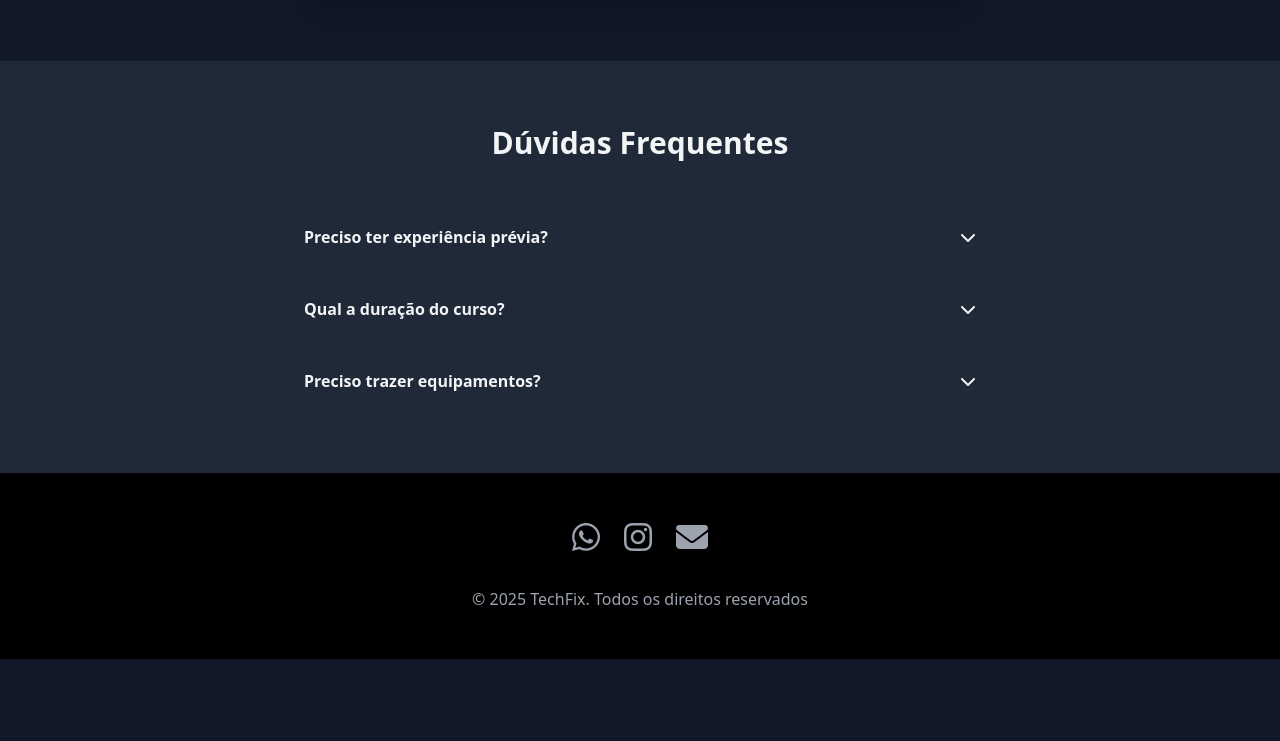
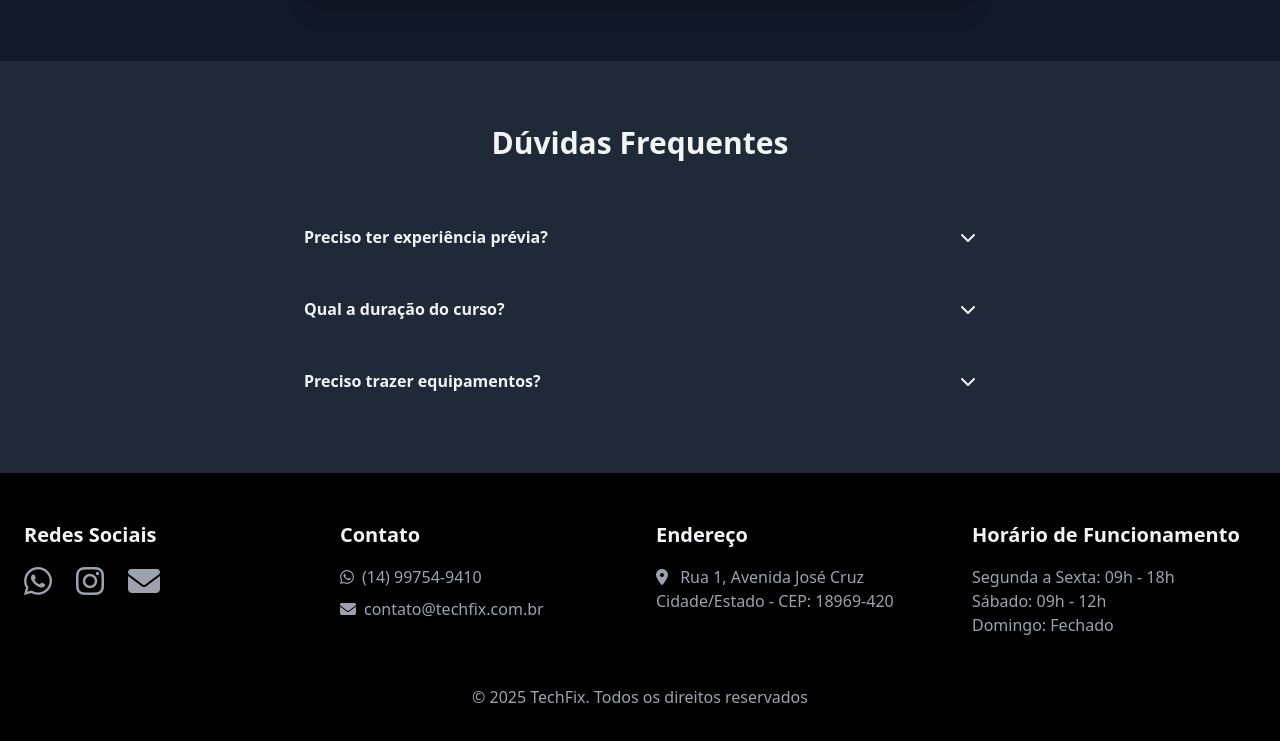
Before and after one commit to Tiago-Rossini/cursotechfix, a plain HTML site: page index.html in a window 1280 px wide. Shown: the part 2595-3336 px from the top of the page. Before the commit the page ends 3254 px from the top, so only its background shows below. Drawn offline with nearby package versions, Linux system fonts and the light colour scheme.

Commit message:
Update index.html

```diff
--- a/index.html
+++ b/index.html
@@ -297,13 +297,58 @@
 
     <!-- Rodapé -->
     <footer class="bg-black py-12">
-        <div class="container mx-auto px-6 text-center">
-            <div class="flex justify-center space-x-6 mb-8">
-                <a href="#" class="text-gray-400 hover:text-razer"><i class="fab fa-whatsapp fa-2x"></i></a>
-                <a href="#" class="text-gray-400 hover:text-razer"><i class="fab fa-instagram fa-2x"></i></a>
-                <a href="#" class="text-gray-400 hover:text-razer"><i class="fas fa-envelope fa-2x"></i></a>
+        <div class="container mx-auto px-6">
+            <div class="grid md:grid-cols-2 lg:grid-cols-4 gap-8 text-center md:text-left">
+                <!-- Redes Sociais -->
+                <div class="mb-8 md:mb-0">
+                    <h3 class="text-xl font-bold text-razer mb-4">Redes Sociais</h3>
+                    <div class="flex justify-center md:justify-start space-x-6">
+                        <a href="#" class="text-gray-400 hover:text-razer transition-colors duration-300">
+                            <i class="fab fa-whatsapp fa-2x"></i>
+                        </a>
+                        <a href="#" class="text-gray-400 hover:text-razer transition-colors duration-300">
+                            <i class="fab fa-instagram fa-2x"></i>
+                        </a>
+                        <a href="#" class="text-gray-400 hover:text-razer transition-colors duration-300">
+                            <i class="fas fa-envelope fa-2x"></i>
+                        </a>
+                    </div>
+                </div>
+
+                <!-- Contato -->
+                <div class="mb-8 md:mb-0">
+                    <h3 class="text-xl font-bold text-razer mb-4">Contato</h3>
+                    <ul class="space-y-2 text-gray-400">
+                        <li><i class="fab fa-whatsapp mr-2"></i>(14) 99754-9410</li>
+                        <li><i class="fas fa-envelope mr-2"></i>contato@techfix.com.br</li>
+                    </ul>
+                </div>
+
+                <!-- Endereço -->
+                <div class="mb-8 md:mb-0">
+                    <h3 class="text-xl font-bold text-razer mb-4">Endereço</h3>
+                    <p class="text-gray-400">
+                        <i class="fas fa-map-marker-alt mr-2"></i>
+                        Rua 1, Avenida José Cruz<br>
+                        Cidade/Estado - CEP: 18969-420
+                    </p>
+                </div>
+
+                <!-- Horário de Funcionamento -->
+                <div>
+                    <h3 class="text-xl font-bold text-razer mb-4">Horário de Funcionamento</h3>
+                    <ul class="text-gray-400">
+                        <li>Segunda a Sexta: 09h - 18h</li>
+                        <li>Sábado: 09h - 12h</li>
+                        <li>Domingo: Fechado</li>
+                    </ul>
+                </div>
             </div>
-            <p class="text-gray-400">&copy; 2025 TechFix. Todos os direitos reservados</p>
+
+            <!-- Direitos Autorais -->
+            <div class="text-center mt-12">
+                <p class="text-gray-400">&copy; 2025 TechFix. Todos os direitos reservados</p>
+            </div>
         </div>
     </footer>
 
```
